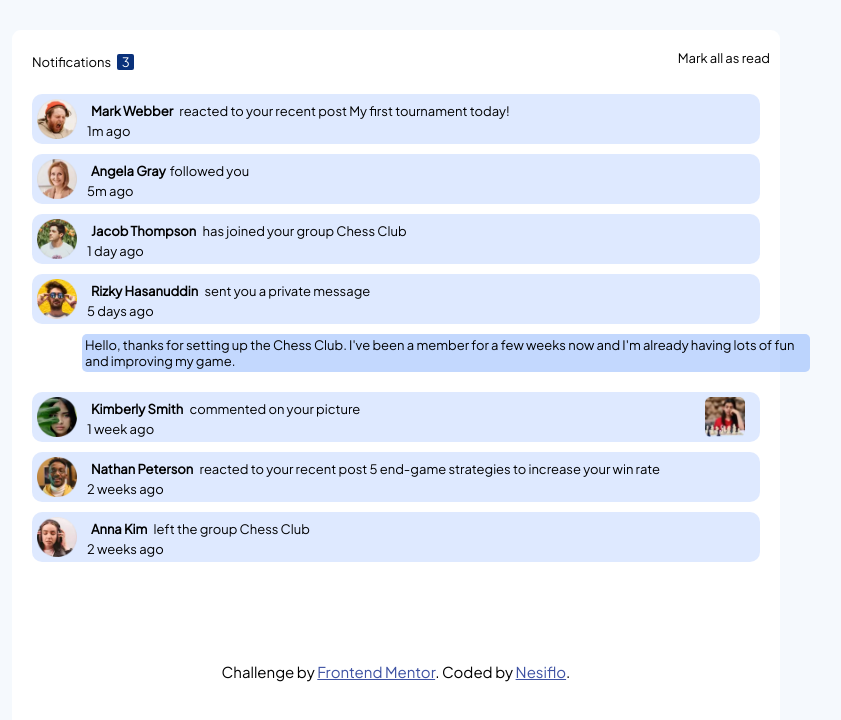
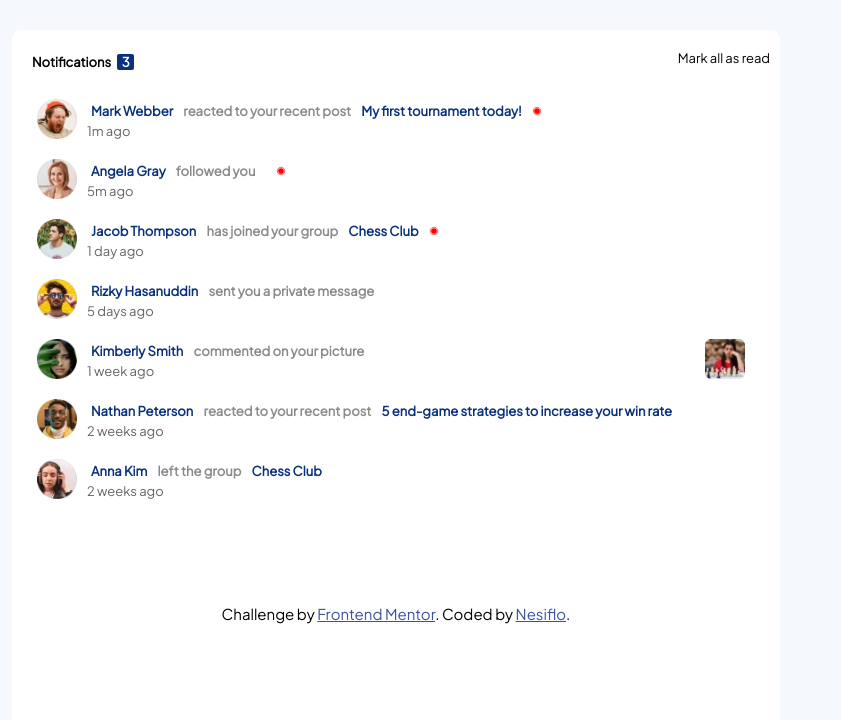
Before and after one commit to neidersinis1/mentor2, a plain HTML site: page index.html in a window 1280 px wide. Shown: the whole page, without its empty margins (238-1079 px from the left). Drawn offline with nearby package versions, Linux system fonts and the light colour scheme.

Commit message:
modificamos los archivos

```diff
--- a/index.html
+++ b/index.html
@@ -22,6 +22,16 @@
 
     <!-- Feel free to remove these styles or customise in your own stylesheet 👍 -->
     <link rel="stylesheet" href="styles.css" />
+    <script
+      defer
+      type="module"
+      src="https://unpkg.com/ionicons@5.5.2/dist/ionicons/ionicons.esm.js"
+    ></script>
+    <script
+      defer
+      nomodule
+      src="https://unpkg.com/ionicons@5.5.2/dist/ionicons/ionicons.js"
+    ></script>
   </head>
   <body>
     <main class="main-container">
@@ -34,34 +44,61 @@
       </div>
       <div>
         <ul class="chat-container">
-          <li class="chat">
+          <li>
+            <div class="chat">
               <img src="./assets/images/avatar-mark-webber.webp" alt="foto" />
               <div>
                 <p>
-                <span class="name1">Mark Webber</span>
-                reacted to your recent post My first tournament today!
+                  <span class="name">Mark Webber</span>
+                  <span class="mensaje-IA"> reacted to your recent post</span>
+                  <span class="etiqueta">My first tournament today!</span>
+                  <span class="punto"
+                    ><ion-icon name="radio-button-on-outline"></ion-icon
+                  ></span>
                 </p>
-              <p>1m ago</p>
+                <p class="time">1m ago</p>
               </div>
+            </div>
+            <p class="mensaje inactive"></p>
           </li>
 
-          <li class="chat">
+          <li>
+            <div class="chat">
               <img src="./assets/images/avatar-angela-gray.webp" alt="foto" />
               <div>
-              <p><span class="name2">Angela Gray</span>followed you</p>
-              <p>5m ago</p>
+                <p>
+                  <span class="name">Angela Gray</span>
+                  <span class="mensaje-IA"> followed you</span>
+                  <span class="etiqueta"></span>
+                  <span class="punto"
+                    ><ion-icon name="radio-button-on-outline"></ion-icon
+                  ></span>
+                </p>
+                <p class="time">5m ago</p>
               </div>
+            </div>
+            <p class="mensaje inactive"></p>
           </li>
 
-          <li class="chat">
-            <img src="./assets/images/avatar-jacob-thompson.webp" alt="foto" />
+          <li>
+            <div class="chat">
+              <img
+                src="./assets/images/avatar-jacob-thompson.webp"
+                alt="foto"
+              />
               <div>
                 <p>
-                <span class="name3">Jacob Thompson</span> has joined your group
-                Chess Club
+                  <span class="name">Jacob Thompson</span>
+                  <span class="mensaje-IA">has joined your group</span>
+                  <span class="etiqueta">Chess Club</span>
+                  <span class="punto"
+                    ><ion-icon name="radio-button-on-outline"></ion-icon
+                  ></span>
                 </p>
-              <p>1 day ago</p>
+                <p class="time">1 day ago</p>
               </div>
+            </div>
+            <p class="mensaje inactive"></p>
           </li>
 
           <li>
@@ -72,27 +109,35 @@
               />
               <div>
                 <p>
-                  <span class="name4">Rizky Hasanuddin</span> sent you a private
-                  message
+                  <span class="name">Rizky Hasanuddin</span>
+                  <span class="mensaje-IA">sent you a private message</span>
+                  <span class="etiqueta"></span>
+                  <span class="punto"></span>
                 </p>
-                <p>5 days ago</p>
+                <p class="time">5 days ago</p>
               </div>
             </div>
-            <p class="mensaje">
+            <p class="mensaje inactive">
               Hello, thanks for setting up the Chess Club. I've been a member
               for a few weeks now and I'm already having lots of fun and
               improving my game.
             </p>
           </li>
 
-          <li class="chat">
-            <img src="./assets/images/avatar-kimberly-smith.webp" alt="foto" />
+          <li>
+            <div class="chat">
+              <img
+                src="./assets/images/avatar-kimberly-smith.webp"
+                alt="foto"
+              />
               <div>
                 <p>
-                <span class="name5">Kimberly Smith</span> commented on your
-                picture
+                  <span class="name">Kimberly Smith</span>
+                  <span class="mensaje-IA">commented on your picture</span>
+                  <span class="etiqueta"></span>
+                  <span class="punto"></span>
                 </p>
-              <p>1 week ago</p>
+                <p class="time">1 week ago</p>
               </div>
               <div class="image">
                 <img
@@ -100,28 +145,45 @@
                   alt="image etiquetada"
                 />
               </div>
+            </div>
+            <p class="mensaje inactive"></p>
           </li>
 
-          <li class="chat">
-            <img src="./assets/images/avatar-nathan-peterson.webp" alt="foto" />
+          <li>
+            <div class="chat">
+              <img
+                src="./assets/images/avatar-nathan-peterson.webp"
+                alt="foto"
+              />
               <div>
                 <p>
-                <span class="name6">Nathan Peterson</span>
-                reacted to your recent post 5 end-game strategies to increase
-                your win rate
+                  <span class="name">Nathan Peterson</span>
+                  <span class="mensaje-IA">reacted to your recent post </span>
+                  <span class="etiqueta"
+                    >5 end-game strategies to increase your win rate</span
+                  >
+                  <span class="punto"></span>
                 </p>
-              <p>2 weeks ago</p>
+                <p class="time">2 weeks ago</p>
               </div>
+            </div>
+            <p class="mensaje inactive"></p>
           </li>
 
-          <li class="chat">
+          <li>
+            <div class="chat">
               <img src="./assets/images/avatar-anna-kim.webp" alt="foto" />
               <div>
                 <p>
-                <span class="name7">Anna Kim</span> left the group Chess Club
+                  <span class="name">Anna Kim</span>
+                  <span class="mensaje-IA">left the group </span>
+                  <span class="etiqueta">Chess Club</span>
+                  <span class="punto"></span>
                 </p>
-              <p>2 weeks ago</p>
+                <p class="time">2 weeks ago</p>
               </div>
+            </div>
+            <p class="mensaje inactive"></p>
           </li>
         </ul>
       </div>
@@ -132,5 +194,6 @@
         >. Coded by <a href="#" target="_blank">Nesiflo</a>.
       </div>
     </main>
+    <script src="./main.js"></script>
   </body>
 </html>
--- a/main.js
+++ b/main.js
@@ -0,0 +1,21 @@
+const markAll = document.querySelector(".todos-leidos");
+let point = document.querySelector(".punto");
+
+// const markEtiquet = document.querySelector(".todos-leidos");
+let etiquet = document.querySelector(".etiqueta");
+
+const markNames = document.querySelector(".todos-leidos");
+let names = document.querySelector(".name");
+
+markAll.addEventListener("click", markAllRead);
+// markEtiquet.addEventListener("click", markEtiqueta);
+
+function markAllRead() {
+  point.classList.add("inactive");
+  etiquet = etiquet.classList.replace("etiqueta", "etiquet");
+  names = names.classList.replace("name", "name1");
+}
+
+// function markEtiqueta() {
+//   etiquet = etiquet.classList.replace("etiqueta", "etiquet");
+// }
--- a/styles.css
+++ b/styles.css
@@ -9,11 +9,7 @@ html {
 body {
   background-color: hsla(211, 68%, 94%, 0.363);
   font-family: "Plus Jakarta Sans", sans-serif;
-  top: auto;
-}
-
-.inavtive {
-  display: none;
+  /* top: auto; */
 }
 
 .main-container {
@@ -33,6 +29,10 @@ body {
   display: flex;
   margin-bottom: 2rem;
 }
+.notificacion {
+  font-weight: 900;
+}
+
 .noti-number {
   background-color: hsl(219, 85%, 26%);
   color: white;
@@ -61,11 +61,11 @@ span {
 }
 
 .todos-leidos:hover {
-  color: hsl(219, 85%, 26%);
+  color: hsl(219, 86%, 47%);
 }
 
 .chat {
-  background-color: hsla(219, 100%, 50%, 0.13);
+  /* background-color: hsla(219, 100%, 50%, 0.13); */
   /* height: 6.5rem; */
   margin-bottom: 1rem;
   text-decoration: none;
@@ -95,6 +95,7 @@ img {
 
 .mensaje {
   background-color: hsla(219, 95%, 50%, 0.24);
+  width: 90%;
   display: flex;
   position: relative;
   left: 5rem;
@@ -105,26 +106,40 @@ img {
 }
 
 .name1 {
-  font-weight: 700;
+  font-weight: 800;
+  cursor: pointer;
 }
-.name2 {
-  font-weight: 700;
+
+.name {
+  color: hsl(219, 85%, 26%);
+  font-weight: 800;
+  cursor: pointer;
+}
+/* .name2 {
+  color: hsl(219, 85%, 26%);
+  font-weight: 800;
+  cursor: pointer;
 }
 .name3 {
-  font-weight: 700;
+  font-weight: 800;
+  cursor: pointer;
 }
 .name4 {
-  font-weight: 700;
+  font-weight: 800;
+  cursor: pointer;
 }
 .name5 {
-  font-weight: 700;
+  font-weight: 800;
+  cursor: pointer;
 }
 .name6 {
-  font-weight: 700;
+  font-weight: 800;
+  cursor: pointer;
 }
 .name7 {
-  font-weight: 700;
-}
+  font-weight: 800;
+  cursor: pointer;
+} */
 
 .image {
   width: 5rem;
@@ -133,6 +148,30 @@ img {
   position: absolute;
   right: 0.5rem;
   cursor: pointer;
+}
+
+.mensaje-IA {
+  color: rgba(0, 0, 0, 0.459);
+  font-weight: 600;
+}
+
+.etiqueta {
+  color: hsl(219, 85%, 26%);
+  font-weight: 600;
+  cursor: pointer;
+}
+.etiquet {
+  color: black;
+  font-weight: 600;
+  cursor: pointer;
+}
+
+.punto {
+  color: red;
+  font-size: 1rem;
+}
+.time {
+  color: rgba(0, 0, 0, 0.61);
 }
 
 .attribution {
@@ -144,3 +183,7 @@ img {
 .attribution a {
   color: hsl(228, 45%, 44%);
 }
+
+.inactive {
+  display: none;
+}
```
Lines whose indentation alone changed are shown as unchanged.
